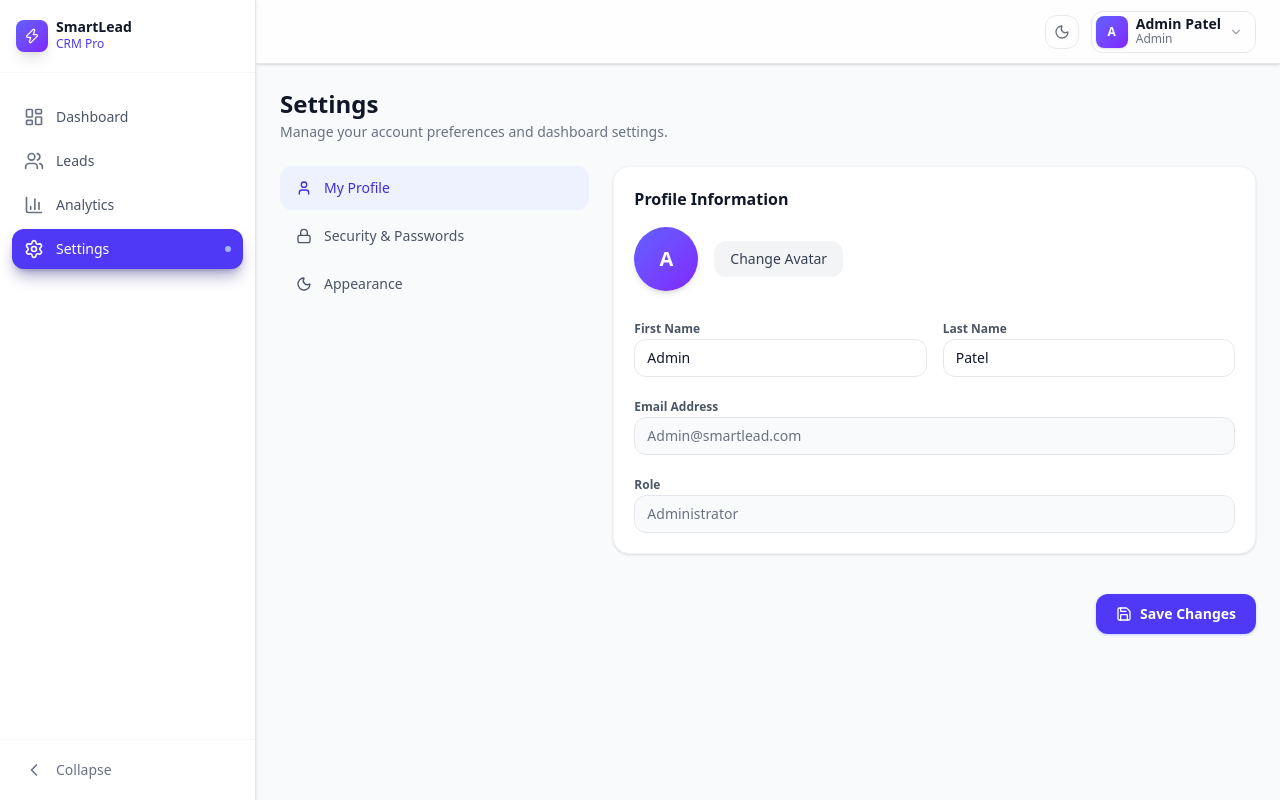
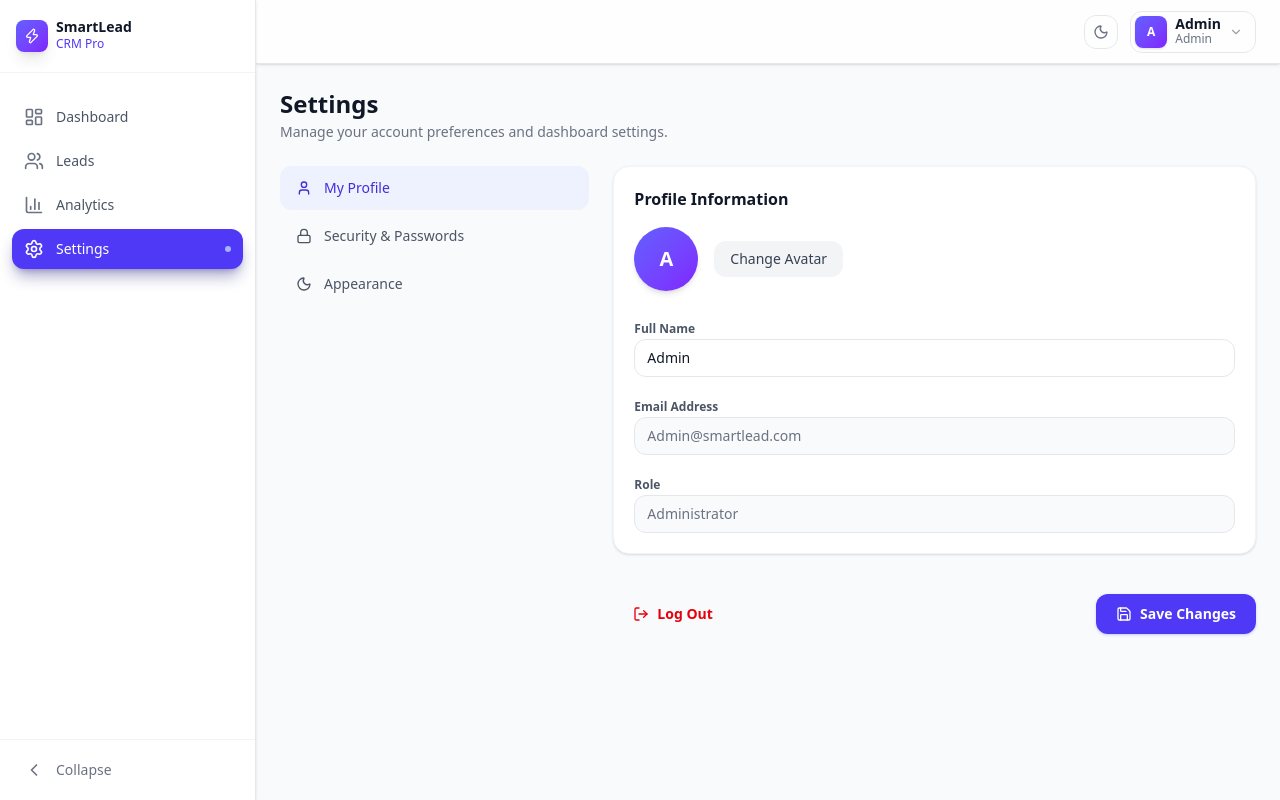
Before and after one commit to PatelPranay92/smartlead-dashboard, a Next.js app: page /settings in a window 1280 px wide. Built offline with nearby package versions, Linux system fonts and the light colour scheme.

Commit message:
feat: implement dashboard layout and leads management table with API integration

```diff
--- a/app/settings/page.tsx
+++ b/app/settings/page.tsx
@@ -1,17 +1,69 @@
 "use client";
 
-import { useState } from "react";
+import { useState, useEffect } from "react";
+import Link from "next/link";
 import { Card, CardContent, CardHeader, CardTitle } from "@/components/ui/Card";
-import { Save, Loader2 } from "lucide-react";
+import { Save, Loader2, LogOut } from "lucide-react";
 import { useToast } from "@/components/ui/Toast";
+import { useLayout } from "@/components/dashboard/DashboardLayout";
 
 export default function ProfileSettingsPage() {
   const { toast } = useToast();
+  const { userName, setUserName, userAvatar, setUserAvatar, isMounted } = useLayout();
+  const [localName, setLocalName] = useState(userName);
+  const [localAvatar, setLocalAvatar] = useState<string | null>(userAvatar);
   const [loading, setLoading] = useState(false);
+
+  useEffect(() => {
+    setLocalName(userName);
+  }, [userName]);
+
+  useEffect(() => {
+    setLocalAvatar(userAvatar);
+  }, [userAvatar]);
+
+  const handleAvatarChange = (e: React.ChangeEvent<HTMLInputElement>) => {
+    const file = e.target.files?.[0];
+    if (file) {
+      const reader = new FileReader();
+      reader.onloadend = () => {
+        const img = new Image();
+        img.onload = () => {
+          const canvas = document.createElement("canvas");
+          const ctx = canvas.getContext("2d");
+          const MAX_SIZE = 256;
+          let width = img.width;
+          let height = img.height;
+
+          if (width > height) {
+            if (width > MAX_SIZE) {
+              height *= MAX_SIZE / width;
+              width = MAX_SIZE;
+            }
+          } else {
+            if (height > MAX_SIZE) {
+              width *= MAX_SIZE / height;
+              height = MAX_SIZE;
+            }
+          }
+
+          canvas.width = width;
+          canvas.height = height;
+          ctx?.drawImage(img, 0, 0, width, height);
+          const compressedDataUrl = canvas.toDataURL("image/jpeg", 0.8);
+          setLocalAvatar(compressedDataUrl);
+        };
+        img.src = reader.result as string;
+      };
+      reader.readAsDataURL(file);
+    }
+  };
 
   const handleSave = () => {
     setLoading(true);
     setTimeout(() => {
+      setUserName(localName);
+      setUserAvatar(localAvatar);
       setLoading(false);
       toast("Profile settings updated successfully.");
     }, 1000);
@@ -25,30 +77,37 @@ export default function ProfileSettingsPage() {
         </CardHeader>
         <CardContent className="space-y-4">
           <div className="flex items-center gap-4 mb-6">
-            <div className="w-16 h-16 rounded-full bg-gradient-to-br from-indigo-500 to-violet-600 flex items-center justify-center text-white text-xl font-bold shadow-md">
-              A
+            <div className={`w-16 h-16 rounded-full bg-gradient-to-br from-indigo-500 to-violet-600 flex items-center justify-center text-white text-xl font-bold shadow-md overflow-hidden relative group transition-opacity duration-300 ${isMounted ? "opacity-100" : "opacity-0"}`}>
+              {localAvatar ? (
+                <img src={localAvatar} alt="Avatar" className="w-full h-full object-cover" />
+              ) : (
+                userName.charAt(0).toUpperCase()
+              )}
             </div>
             <div>
-              <button className="px-4 py-2 bg-gray-100 dark:bg-gray-800 text-gray-700 dark:text-gray-300 text-sm font-medium rounded-xl hover:bg-gray-200 dark:hover:bg-gray-700 transition-colors">
+              <input
+                type="file"
+                id="avatar-upload"
+                accept="image/*"
+                className="hidden"
+                onChange={handleAvatarChange}
+              />
+              <label
+                htmlFor="avatar-upload"
+                className="inline-block px-4 py-2 bg-gray-100 dark:bg-gray-800 text-gray-700 dark:text-gray-300 text-sm font-medium rounded-xl hover:bg-gray-200 dark:hover:bg-gray-700 transition-colors cursor-pointer"
+              >
                 Change Avatar
-              </button>
+              </label>
             </div>
           </div>
 
           <div className="grid grid-cols-1 sm:grid-cols-2 gap-4">
-            <div className="space-y-1.5">
-              <label className="text-xs font-semibold text-gray-600 dark:text-gray-400">First Name</label>
+            <div className="space-y-1.5 sm:col-span-2">
+              <label className="text-xs font-semibold text-gray-600 dark:text-gray-400">Full Name</label>
               <input
                 type="text"
-                defaultValue="Admin"
-                className="w-full px-3 py-2 text-sm rounded-xl border border-gray-200 dark:border-gray-700 bg-white dark:bg-gray-900 text-gray-900 dark:text-white focus:outline-none focus:ring-2 focus:ring-indigo-500/30"
-              />
-            </div>
-            <div className="space-y-1.5">
-              <label className="text-xs font-semibold text-gray-600 dark:text-gray-400">Last Name</label>
-              <input
-                type="text"
-                defaultValue="Patel"
+                value={localName}
+                onChange={(e) => setLocalName(e.target.value)}
                 className="w-full px-3 py-2 text-sm rounded-xl border border-gray-200 dark:border-gray-700 bg-white dark:bg-gray-900 text-gray-900 dark:text-white focus:outline-none focus:ring-2 focus:ring-indigo-500/30"
               />
             </div>
@@ -74,7 +133,14 @@ export default function ProfileSettingsPage() {
         </CardContent>
       </Card>
 
-      <div className="flex justify-end pt-4">
+      <div className="flex items-center justify-between pt-4">
+        <Link
+          href="/login"
+          className="flex items-center gap-2 px-5 py-2.5 text-red-600 hover:bg-red-50 dark:hover:bg-red-900/20 text-sm font-semibold rounded-xl transition-colors"
+        >
+          <LogOut className="w-4 h-4" />
+          Log Out
+        </Link>
         <button
           onClick={handleSave}
           disabled={loading}
--- a/components/dashboard/DashboardLayout.tsx
+++ b/components/dashboard/DashboardLayout.tsx
@@ -11,6 +11,11 @@ interface LayoutContextType {
   toggleDark: () => void;
   mobileMenuOpen: boolean;
   setMobileMenuOpen: (v: boolean) => void;
+  userName: string;
+  setUserName: (v: string) => void;
+  userAvatar: string | null;
+  setUserAvatar: (v: string | null) => void;
+  isMounted: boolean;
 }
 
 export const LayoutContext = createContext<LayoutContextType>({
@@ -20,6 +25,11 @@ export const LayoutContext = createContext<LayoutContextType>({
   toggleDark: () => {},
   mobileMenuOpen: false,
   setMobileMenuOpen: () => {},
+  userName: "Admin",
+  setUserName: () => {},
+  userAvatar: null,
+  setUserAvatar: () => {},
+  isMounted: false,
 });
 
 export const useLayout = () => useContext(LayoutContext);
@@ -32,13 +42,52 @@ export default function DashboardLayout({ children }: { children: React.ReactNod
   const [isDark, setIsDark] = useState(false);
   const [sidebarCollapsed, setSidebarCollapsed] = useState(false);
   const [mobileMenuOpen, setMobileMenuOpen] = useState(false);
+  const [userName, setUserNameState] = useState("Admin");
+  const [userAvatar, setUserAvatarState] = useState<string | null>(null);
+  const [isMounted, setIsMounted] = useState(false);
   const pathname = usePathname();
 
   // Load theme preference on mount
   useEffect(() => {
-    const isDarkMode = document.documentElement.classList.contains("dark");
-    setIsDark(isDarkMode);
+    try {
+      const isDarkMode = document.documentElement.classList.contains("dark");
+      setIsDark(isDarkMode);
+
+      const storedName = localStorage.getItem("userName");
+      if (storedName) {
+        setUserNameState(storedName);
+      }
+
+      const storedAvatar = localStorage.getItem("userAvatar");
+      if (storedAvatar) {
+        // Prevent massive base64 strings from crashing React DevTools or exceeding quota
+        if (storedAvatar.length > 2000000) {
+          localStorage.removeItem("userAvatar");
+          console.warn("Avatar too large, removed from localStorage.");
+        } else {
+          setUserAvatarState(storedAvatar);
+        }
+      }
+      setIsMounted(true);
+    } catch (error) {
+      console.error("Error accessing localStorage", error);
+      setIsMounted(true);
+    }
   }, []);
+
+  const setUserName = (name: string) => {
+    setUserNameState(name);
+    localStorage.setItem("userName", name);
+  };
+
+  const setUserAvatar = (avatar: string | null) => {
+    setUserAvatarState(avatar);
+    if (avatar) {
+      localStorage.setItem("userAvatar", avatar);
+    } else {
+      localStorage.removeItem("userAvatar");
+    }
+  };
 
   const toggleDark = () => {
     setIsDark((prev) => {
@@ -57,7 +106,7 @@ export default function DashboardLayout({ children }: { children: React.ReactNod
   const isAuthPage = pathname === "/login" || pathname === "/forgot-password";
 
   return (
-    <LayoutContext.Provider value={{ sidebarCollapsed, setSidebarCollapsed, isDark, toggleDark, mobileMenuOpen, setMobileMenuOpen }}>
+    <LayoutContext.Provider value={{ sidebarCollapsed, setSidebarCollapsed, isDark, toggleDark, mobileMenuOpen, setMobileMenuOpen, userName, setUserName, userAvatar, setUserAvatar, isMounted }}>
       <ToastProvider>
         {isAuthPage ? (
           <div className="min-h-screen bg-gray-50 dark:bg-gray-950 transition-colors duration-300">
--- a/components/dashboard/LeadsTable.tsx
+++ b/components/dashboard/LeadsTable.tsx
@@ -253,11 +253,10 @@ export default function LeadsTable() {
                   <button
                     key={i}
                     onClick={() => changePage(i)}
-                    className={`w-7 h-7 text-xs rounded-lg transition-colors ${
-                      i === page
+                    className={`w-7 h-7 text-xs rounded-lg transition-colors ${i === page
                         ? "bg-indigo-600 text-white"
                         : "text-gray-500 hover:bg-gray-50 dark:hover:bg-gray-800"
-                    }`}
+                      }`}
                     aria-label={`Page ${i + 1}`}
                     aria-current={i === page ? "page" : undefined}
                   >
--- a/components/dashboard/Navbar.tsx
+++ b/components/dashboard/Navbar.tsx
@@ -13,7 +13,7 @@ interface NavbarProps {
 
 export default function Navbar({ isDark, onToggleDark }: NavbarProps) {
   const [dropdownOpen, setDropdownOpen] = useState(false);
-  const { setMobileMenuOpen } = useLayout();
+  const { setMobileMenuOpen, userName, userAvatar, isMounted } = useLayout();
 
   return (
     <header className="sticky top-0 z-30 bg-white/80 dark:bg-gray-950/80 backdrop-blur-md border-b border-gray-200 dark:border-gray-800 h-16 flex items-center px-4 md:px-6 gap-2 md:gap-4 shadow-sm">
@@ -43,11 +43,15 @@ export default function Navbar({ isDark, onToggleDark }: NavbarProps) {
             aria-haspopup="true"
             aria-expanded={dropdownOpen}
           >
-            <div className="w-8 h-8 rounded-lg bg-gradient-to-br from-indigo-500 to-violet-600 flex items-center justify-center text-white text-xs font-bold shadow-sm">
-              A
+            <div className={`w-8 h-8 rounded-lg bg-gradient-to-br from-indigo-500 to-violet-600 flex items-center justify-center text-white text-xs font-bold shadow-sm overflow-hidden transition-opacity duration-300 ${isMounted ? "opacity-100" : "opacity-0"}`}>
+              {userAvatar ? (
+                <img src={userAvatar} alt="Avatar" className="w-full h-full object-cover" />
+              ) : (
+                userName.charAt(0).toUpperCase()
+              )}
             </div>
-            <div className="hidden sm:block text-left">
-              <p className="text-sm font-semibold text-gray-900 dark:text-white leading-none">Admin Patel</p>
+            <div className={`hidden sm:block text-left transition-opacity duration-300 ${isMounted ? "opacity-100" : "opacity-0"}`}>
+              <p className="text-sm font-semibold text-gray-900 dark:text-white leading-none">{userName}</p>
               <p className="text-xs text-gray-500 dark:text-gray-400">Admin</p>
             </div>
             <ChevronDown className={cn("w-3.5 h-3.5 text-gray-400 transition-transform", dropdownOpen && "rotate-180")} />
@@ -56,15 +60,8 @@ export default function Navbar({ isDark, onToggleDark }: NavbarProps) {
           {dropdownOpen && (
             <div className="absolute right-0 mt-2 w-48 bg-white dark:bg-gray-900 rounded-2xl border border-gray-200 dark:border-gray-700 shadow-xl z-50 overflow-hidden animate-in fade-in-0 slide-in-from-top-2">
               <div className="px-4 py-3 border-b border-gray-100 dark:border-gray-800">
-                <p className="text-sm font-semibold text-gray-900 dark:text-white">Admin</p>
+                <p className="text-sm font-semibold text-gray-900 dark:text-white">{userName}</p>
                 <p className="text-xs text-gray-500 dark:text-gray-400">Admin@smartlead.com</p>
-              </div>
-              <div className="py-2">
-
-                <Link href="/login" className="w-full flex items-center gap-3 px-4 py-2 text-sm text-red-600 hover:bg-red-50 dark:hover:bg-red-900/20 transition-colors">
-                  <LogOut className="w-4 h-4" />
-                  Sign out
-                </Link>
               </div>
             </div>
           )}
```
Also changed, not shown: app/login/page.tsx (+14 -2 lines).
